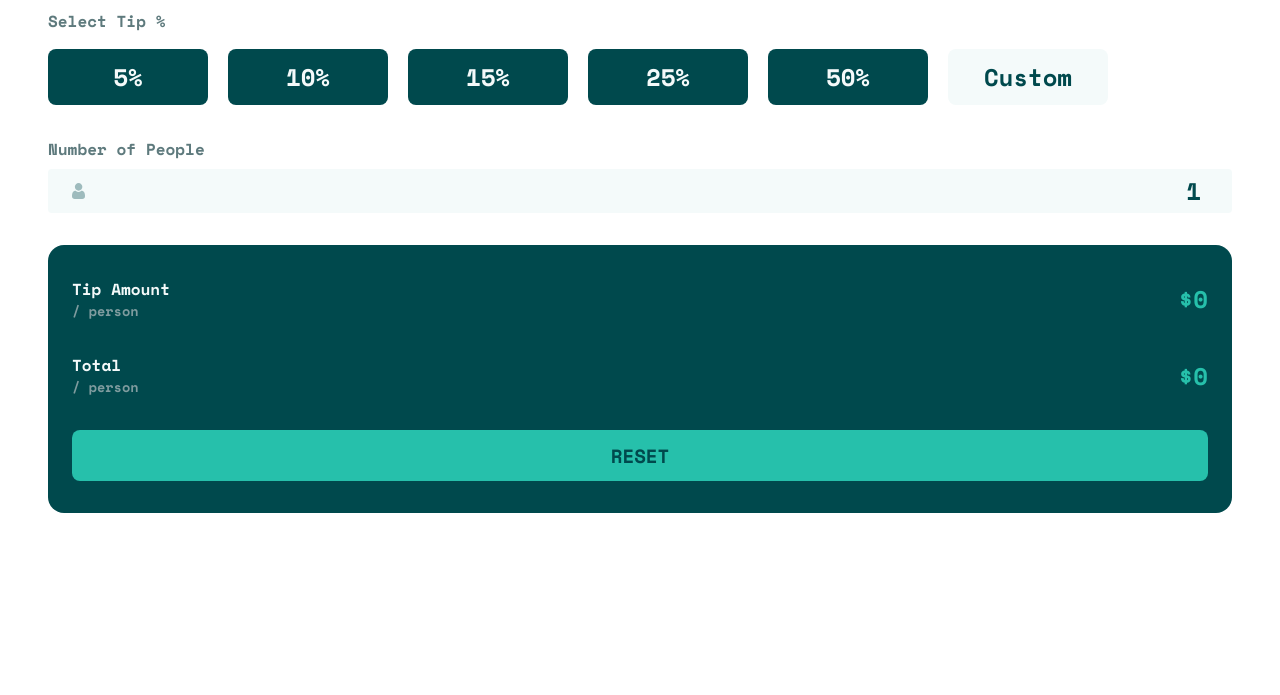
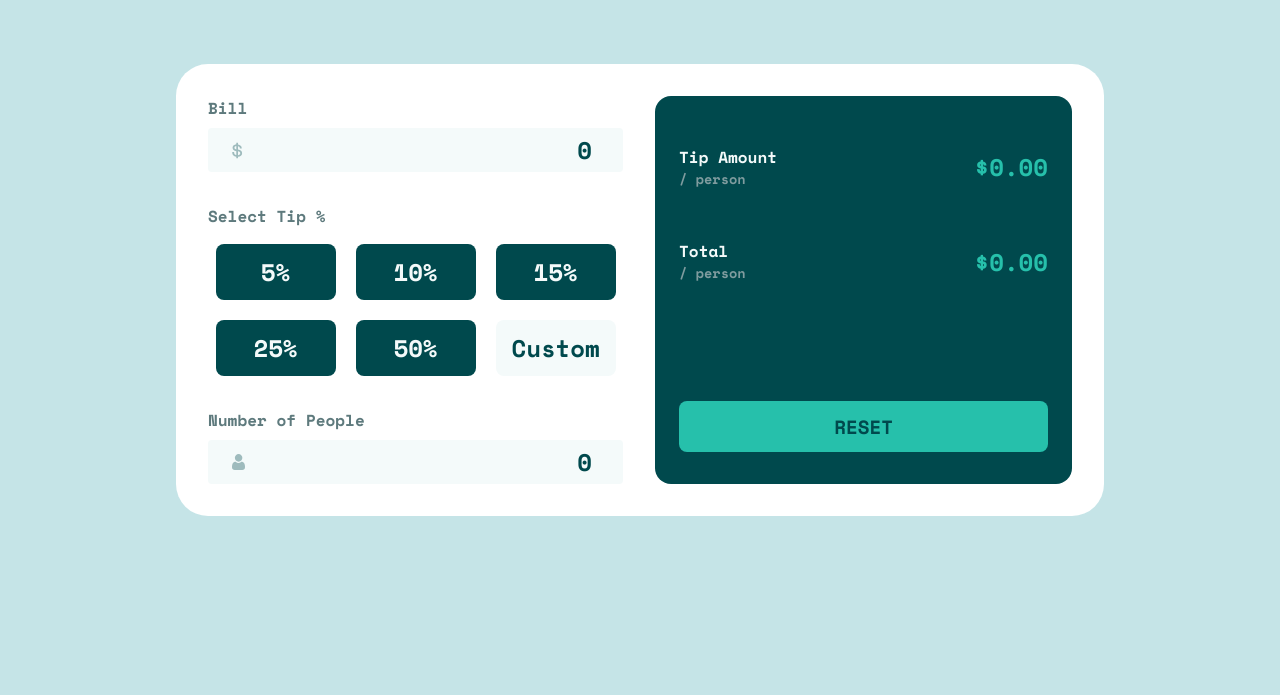
Before and after one commit to YuliaLantzberg/tip-calculator_fm, a plain HTML site: page index.html in a window 1280 px wide. Shown: the part 329-1024 px from the top of the page. Before the commit the page ends 890 px from the top, so only its background shows below. Drawn offline with nearby package versions, Linux system fonts and the light colour scheme.

Commit message:
Add desktop view styles

```diff
--- a/index.html
+++ b/index.html
@@ -26,6 +26,7 @@
 		<main class="main-container">
 			<img src="images/logo.svg" class="logo" alt="" />
 			<article class="calculator">
+				<div class="calculator__main">
 					<section class="calculator__total-bill">
 						<h2 class="calculator__section-title">Bill</h2>
 						<input
@@ -53,27 +54,32 @@
 						<input
 							type="number"
 							class="calculator__input"
-						value="1"
-						placeholder="1"
+							value="0"
+							placeholder="0"
 							min="1"
 							id="input-ppl"
 						/>
 					</section>
+				</div>
+
 				<section class="calculator__perperson">
+					<div class="perperson__content">
 						<div class="perperson__bill-line" id="perperson__tip">
 							<div class="perperson__title-block">
 								<h2 class="perperson__title">Tip Amount</h2>
 								<p class="perperson__note">/ person</p>
 							</div>
-						<p class="perperson__amount">$0</p>
+							<p class="perperson__amount">$0.00</p>
 						</div>
 						<div class="perperson__bill-line" id="perperson__total">
 							<div class="perperson__title-block">
 								<h2 class="perperson__title">Total</h2>
 								<p class="perperson__note">/ person</p>
 							</div>
-						<p class="perperson__amount">$0</p>
+							<p class="perperson__amount">$0.00</p>
 						</div>
+					</div>
+
 					<button class="btn--reset btn">Reset</button>
 				</section>
 			</article>
--- a/styles.css
+++ b/styles.css
@@ -98,18 +98,20 @@ h6 {
 }
 
 /* --------GENERAL STYLES---------- */
+
 .main-container {
 	display: flex;
 	flex-direction: column;
 	align-items: center;
-	width: 100vw;
+	justify-content: center;
 	background-color: var(--grayish-cyan-200);
 	font-family: var(--ff-regular);
+	min-height: 64rem;
 }
 
 .logo {
 	max-width: 5.438rem;
-	margin: 4rem;
+	margin: 5rem;
 }
 
 .btn {
@@ -126,9 +128,15 @@ h6 {
 	gap: 2rem;
 	background-color: var(--white);
 	width: 100%;
-	border-top-left-radius: 2rem;
-	border-top-right-radius: 2rem;
+	border-radius: 2rem;
 	padding: 3rem;
+	max-width: 58rem;
+}
+
+.calculator__main {
+	display: flex;
+	flex-direction: column;
+	gap: 2rem;
 }
 
 /* --------INPUT BILL STYLES---------- */
@@ -179,16 +187,19 @@ h6 {
 	display: flex;
 	flex-wrap: wrap;
 	gap: 1.25rem;
+	justify-content: center;
+	align-items: center;
 }
 
 .calculator__tip-btn {
-	width: 10rem;
+	width: 8rem;
 
 	font-weight: var(--fw-bold);
 	font-size: var(--fs-input);
 	line-height: 1;
 	background-color: var(--cyan);
 	color: var(--grayish-cyan-0);
+	max-width: 7.5rem;
 }
 
 .btn-custom {
@@ -202,6 +213,11 @@ h6 {
 	padding: 2rem 1.5rem;
 	display: grid;
 	gap: 2rem;
+}
+
+.perperson__content {
+	display: grid;
+	gap: 1rem;
 }
 
 .perperson__bill-line {
@@ -235,4 +251,20 @@ h6 {
 	color: var(--cyan);
 	font-size: 1.2rem;
 	line-height: 1;
+	max-height: 4rem;
+	align-self: end;
 }
+
+@media (min-width: 58rem) {
+	.calculator {
+		flex-direction: row;
+		padding: 2rem;
+	}
+
+	.calculator__main {
+		width: 50%;
+	}
+	.calculator__perperson {
+		width: 50%;
+	}
+}
```
Lines whose indentation alone changed are shown as unchanged.
